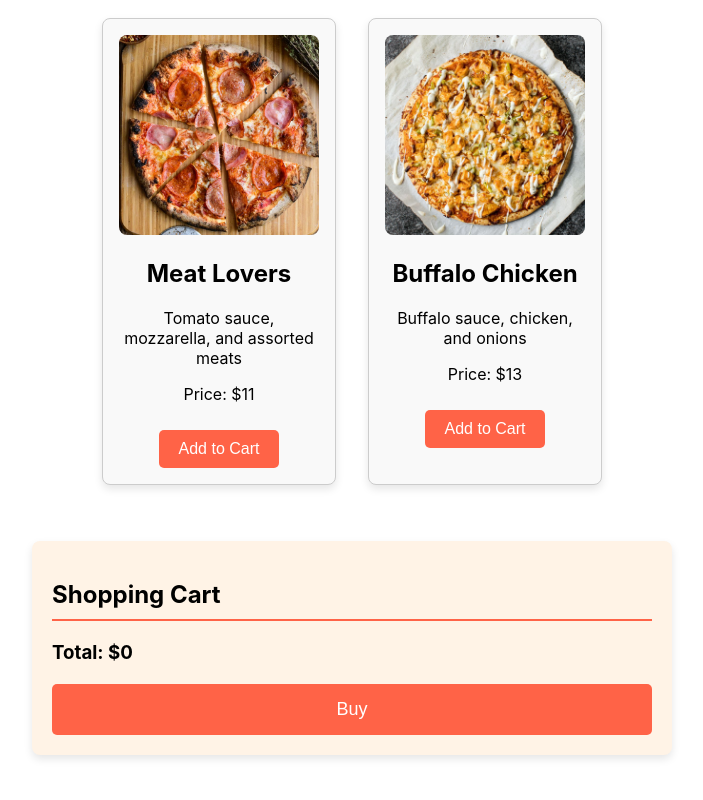
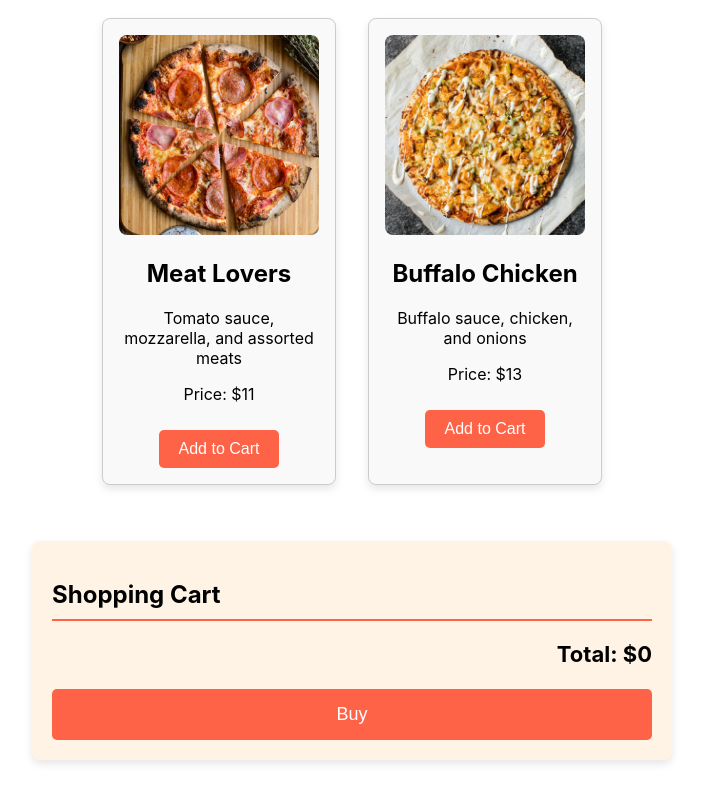
Before and after one commit to olisebz/AstroPizaz, a React (Create React App) app: page / in a window 1280 px wide. Shown: the part 715-1515 px from the top of the page, without its empty margins (288-991 px from the left). Built offline with nearby package versions, Linux system fonts and the light colour scheme.

Commit message:
added price total design

```diff
--- a/src/pages/home/Home.css
+++ b/src/pages/home/Home.css
@@ -110,3 +110,9 @@ button:hover {
 .buy-button:hover {
   background-color: #ff4500;
 }
+
+.cart h3 {
+  text-align: right;
+  margin-top: 20px;
+  font-size: 22px;
+}
```
